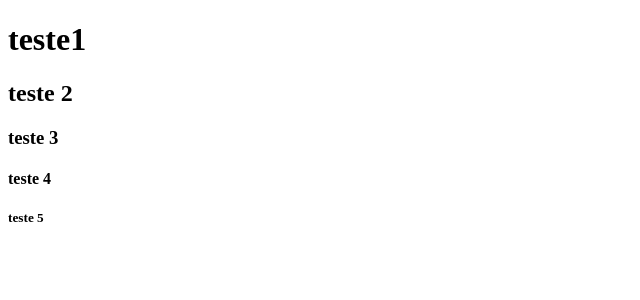
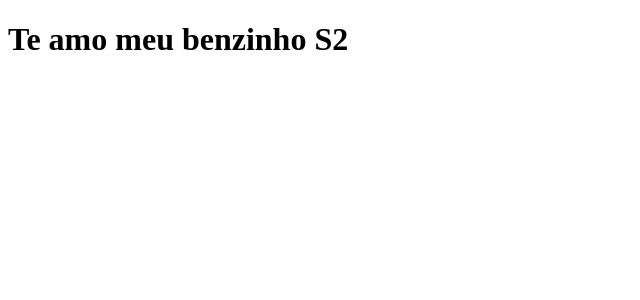
Before and after one commit to fernandafloss/clone-tabnews, a Next.js app: page / in a window 1280 px wide. Shown: the top 300 px of the page, without its empty margins (0-640 px from the left). Built offline with nearby package versions, Linux system fonts and the light colour scheme.

Commit message:
mensagem oficial

```diff
--- a/pages/index.js
+++ b/pages/index.js
@@ -1,12 +1,5 @@
 function Home (){
-    return <div>
-        <h1>teste1</h1>
-        <h2>teste 2</h2>
-        <h3>teste 3</h3>
-        <h4>teste 4</h4>
-        <h5>teste 5</h5>
-    </div>
-
+    return <h1>Te amo meu benzinho S2</h1>
 
 }
 
```
